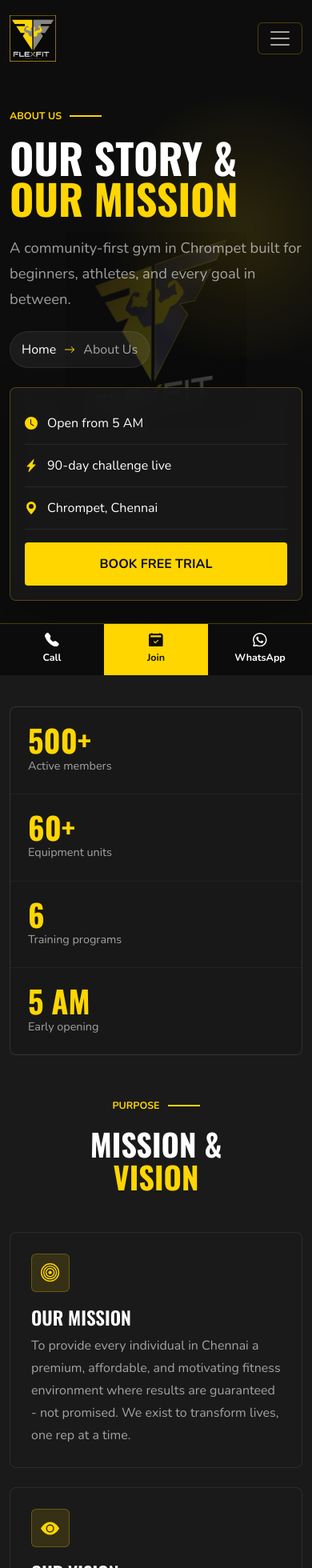
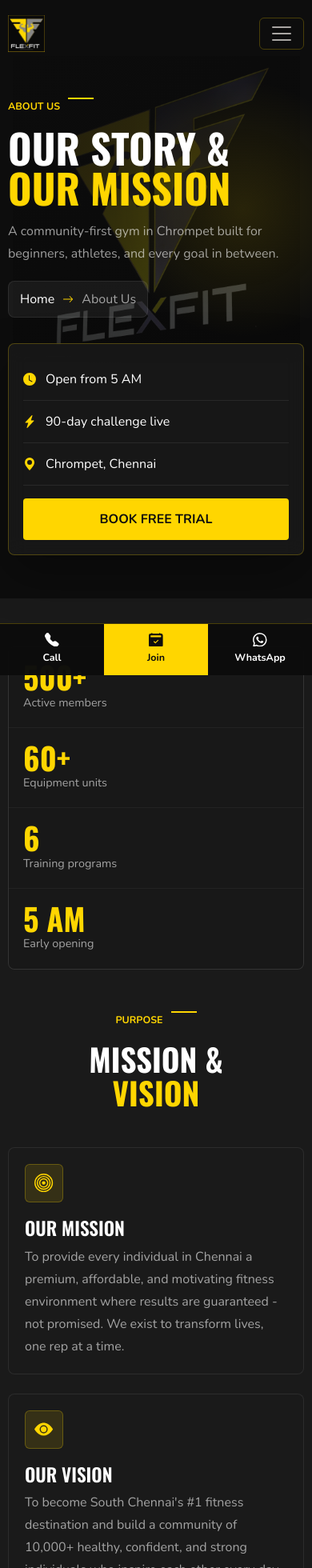
Before and after one commit to rajeshkanna-s/FlexFit, a React (Vite) app in the folder client/: page /about in a window 390 px wide. Shown: the top 1960 px of the page at 80% size. Built offline with nearby package versions, Linux system fonts and the light colour scheme.

Commit message:
Improve mobile responsive layout

```diff
--- a/client/src/styles/components.css
+++ b/client/src/styles/components.css
@@ -26,6 +26,7 @@
 
 .navbar-brand img {
   max-height: 58px;
+  width: auto;
 }
 
 .hero-logo-mark {
@@ -178,6 +179,8 @@
   color: var(--color-white-muted);
   display: inline-flex;
   gap: 10px;
+  max-width: 100%;
+  overflow-x: auto;
   padding: 8px 14px;
 }
 
@@ -207,6 +210,7 @@
   display: flex;
   gap: 12px;
   padding: 12px 0;
+  min-width: 0;
 }
 
 .hero-info-card svg {
@@ -247,6 +251,7 @@
 .mission-card,
 .contact-card {
   height: 100%;
+  min-width: 0;
   padding: 26px;
   transition: border-color 0.2s, transform 0.2s, box-shadow 0.2s;
 }
@@ -752,6 +757,7 @@
   justify-content: center;
   overflow-x: auto;
   padding-bottom: 6px;
+  scrollbar-width: thin;
 }
 
 .gallery-tabs button {
@@ -911,6 +917,13 @@
   width: 100%;
 }
 
+.exercise-select-toggle span {
+  min-width: 0;
+  overflow: hidden;
+  text-overflow: ellipsis;
+  white-space: nowrap;
+}
+
 .exercise-select-toggle.open {
   border-color: #0d6efd;
   box-shadow: 0 0 0 1px rgba(13,110,253,0.12);
@@ -1014,6 +1027,11 @@
   padding: 18px;
 }
 
+.exercise-card h3,
+.exercise-card p {
+  overflow-wrap: anywhere;
+}
+
 .exercise-tags {
   display: flex;
   flex-wrap: wrap;
@@ -1291,6 +1309,11 @@
   max-width: 480px;
 }
 
+.footer img {
+  height: auto;
+  max-width: 150px;
+}
+
 .footer-socials {
   display: flex;
   flex-wrap: wrap;
@@ -1418,8 +1441,22 @@
 }
 
 @media (max-width: 991px) {
+  .navbar-brand img {
+    max-height: 52px;
+  }
+
   .navbar-collapse {
     padding: 18px 0;
+  }
+
+  .navbar-nav {
+    align-items: stretch !important;
+  }
+
+  .nav-link-ff,
+  .btn-join-nav {
+    border-radius: 6px;
+    padding: 10px 12px !important;
   }
 
   .timeline::before {
@@ -1460,6 +1497,22 @@
     flex-direction: column;
   }
 
+  .hero-section {
+    min-height: auto;
+    padding: 140px 0 72px;
+  }
+
+  .page-hero {
+    background-position: center 24%;
+    background-size: min(520px, 82vw) auto;
+    min-height: auto;
+    padding: 142px 0 72px;
+  }
+
+  .about-image-wrap {
+    min-height: 380px;
+  }
+
   .footer {
     padding: 56px 0 26px;
   }
@@ -1474,7 +1527,7 @@
   }
 }
 
-@media (max-width: 575px) {
+@media (max-width: 767px) {
   .gallery-grid,
   .plan-selector,
   .legacy-plan-grid,
@@ -1494,17 +1547,73 @@
     grid-row: span 1;
   }
 
+  .hero-section {
+    padding: 118px 0 58px;
+  }
+
   .hero-logo-mark {
     height: 112px;
     width: 112px;
   }
 
   .page-hero {
-    min-height: 0;
-    padding: 130px 0 62px;
+    background-position: center top 70px;
+    background-size: min(360px, 92vw) auto;
+    padding: 118px 0 54px;
+  }
+
+  .page-hero-copy {
+    font-size: 1rem;
+    margin: 16px 0 20px;
+  }
+
+  .page-breadcrumb {
+    border-radius: 8px;
   }
 
   .hero-info-card {
+    margin-top: 8px;
+    padding: 18px;
+  }
+
+  .hero-offer-card,
+  .feature-card,
+  .program-card,
+  .price-card,
+  .testimonial-card,
+  .trainer-card,
+  .mission-card,
+  .contact-card,
+  .legacy-plan-card,
+  .add-on-price-panel,
+  .addon-card,
+  .challenge-list-card {
+    padding: 20px;
+  }
+
+  .program-card img,
+  .trainer-card img {
+    margin: -20px -20px 20px;
+    max-width: calc(100% + 40px);
+    width: calc(100% + 40px);
+  }
+
+  .about-image-wrap {
+    min-height: 300px;
+  }
+
+  .badge-float {
+    bottom: 16px;
+    left: 16px;
+    max-width: calc(100% - 32px);
+  }
+
+  .stats-strip {
+    padding: 22px 0;
+  }
+
+  .impact-strip > div,
+  .program-path > div {
     padding: 18px;
   }
 
@@ -1516,6 +1625,58 @@
     font-size: 1.8rem;
   }
 
+  .exercise-library-section {
+    padding-top: 108px;
+  }
+
+  .exercise-library-head {
+    gap: 16px;
+    margin-bottom: 24px;
+  }
+
+  .exercise-counts {
+    width: 100%;
+  }
+
+  .exercise-filter-panel {
+    gap: 12px;
+    margin-left: -2px;
+    margin-right: -2px;
+    padding: 12px;
+  }
+
+  .exercise-select-menu {
+    max-height: 290px;
+  }
+
+  .exercise-result-bar {
+    gap: 6px;
+  }
+
+  .gallery-tabs {
+    justify-content: flex-start;
+  }
+
+  .conversion-band,
+  .cta-banner {
+    padding: 48px 0;
+  }
+
+  .conversion-actions,
+  .conversion-actions .btn-ff,
+  .cta-banner .btn-ff,
+  .contact-card .btn-ff {
+    width: 100%;
+  }
+
+  .founder-note {
+    flex-direction: column;
+  }
+
+  .footer .col-6 {
+    width: 100%;
+  }
+
   .whatsapp-float {
     display: none;
   }
@@ -1523,9 +1684,39 @@
   .mobile-action-bar {
     display: grid;
   }
-
-  .conversion-actions,
-  .conversion-actions .btn-ff {
-    width: 100%;
-  }
-}
+}
+
+@media (max-width: 420px) {
+  .container {
+    --bs-gutter-x: 1.25rem;
+  }
+
+  .navbar-brand img {
+    max-height: 46px;
+  }
+
+  .section-label {
+    align-items: flex-start;
+    flex-wrap: wrap;
+  }
+
+  .section-label::after {
+    width: 32px;
+  }
+
+  .price,
+  .legacy-plan-price,
+  .addon-price {
+    font-size: 2.2rem;
+  }
+
+  .exercise-card-body {
+    padding: 15px;
+  }
+
+  .footer-socials .btn-ff {
+    height: 44px;
+    min-height: 44px;
+    width: 44px;
+  }
+}
--- a/client/src/styles/global.css
+++ b/client/src/styles/global.css
@@ -4,6 +4,7 @@
 
 html {
   scroll-behavior: smooth;
+  overflow-x: hidden;
 }
 
 body {
@@ -13,6 +14,7 @@
   font-family: 'Nunito', sans-serif;
   font-size: 16px;
   line-height: 1.75;
+  overflow-x: hidden;
 }
 
 ::selection {
@@ -38,6 +40,7 @@
   font-family: 'Oswald', sans-serif;
   letter-spacing: 0;
   text-transform: uppercase;
+  overflow-wrap: anywhere;
 }
 
 h1 {
@@ -92,8 +95,10 @@
   font-weight: 800;
   min-height: 48px;
   padding: 12px 24px;
+  text-align: center;
   text-transform: uppercase;
   transition: all 0.2s ease;
+  white-space: normal;
 }
 
 .btn-ff:focus-visible,
@@ -157,7 +162,7 @@
 
 @media (max-width: 767px) {
   .section {
-    padding: 70px 0;
+    padding: 60px 0;
   }
 
   .page-shell {
@@ -167,4 +172,17 @@
   body {
     padding-bottom: 76px;
   }
+
+  h1 {
+    font-size: clamp(2.55rem, 13vw, 4rem);
+  }
+
+  h2 {
+    font-size: clamp(2rem, 10vw, 2.8rem);
+  }
+
+  .btn-ff {
+    min-height: 46px;
+    padding: 11px 18px;
+  }
 }
```
